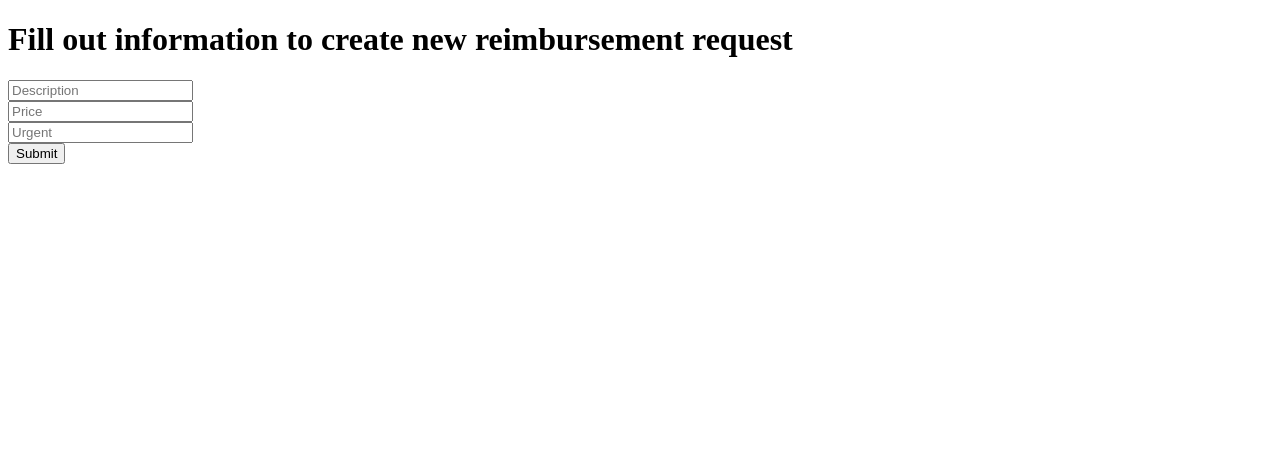
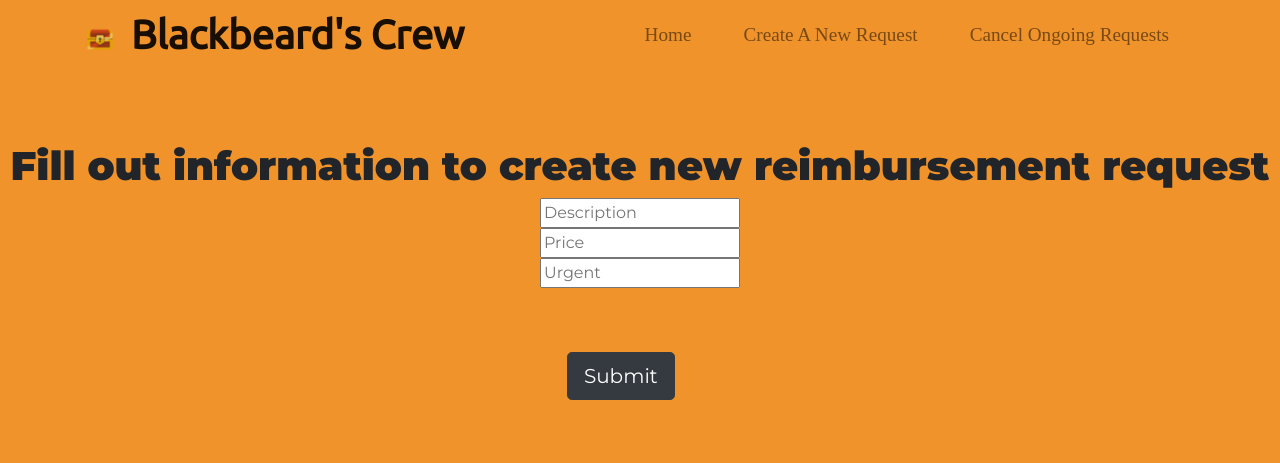
Before and after one commit to mofesdo/p1-expense-reimbursement-system, a Flask app: page /createrequest in a window 1280 px wide. Shown: the top 463 px of the page. Run offline with Flask 2, Linux system fonts and the light colour scheme.

Commit message:
added navbar to other webpages

```diff
--- a/templates/createNewReimbursement.html
+++ b/templates/createNewReimbursement.html
@@ -6,8 +6,53 @@
           content="width=device-width, user-scalable=no, initial-scale=1.0, maximum-scale=1.0, minimum-scale=1.0">
     <meta http-equiv="X-UA-Compatible" content="ie=edge">
     <title>Create New Reimbursement Request</title>
+    <link rel="stylesheet" type="image/x-icon" href="file://localhost/Users/mofesdo/Downloads/favicon.ico">
+    <!-- <link rel="icon" type="image/x-icon" href="/images/favicon.ico"> -->
+
+    <!-- Bootstrap Scripts -->
+    <link href="https://cdn.jsdelivr.net/npm/bootstrap@5.2.0-beta1/dist/css/bootstrap.min.css" rel="stylesheet"
+        integrity="sha384-0evHe/X+R7YkIZDRvuzKMRqM+OrBnVFBL6DOitfPri4tjfHxaWutUpFmBp4vmVor" crossorigin="anonymous">
+    <script src="https://cdn.jsdelivr.net/npm/bootstrap@5.2.0-beta1/dist/js/bootstrap.bundle.min.js"
+        integrity="sha384-pprn3073KE6tl6bjs2QrFaJGz5/SUsLqktiwsUTF55Jfv3qYSDhgCecCxMW52nD2" crossorigin="anonymous">
+    </script>
+    <!-- Google Fonts -->
+    <link rel="preconnect" href="https://fonts.googleapis.com">
+    <link rel="preconnect" href="https://fonts.gstatic.com" crossorigin>
+    <link href="https://fonts.googleapis.com/css2?family=Montserrat:wght@100;400;900&family=Ubuntu&display=swap"
+        rel="stylesheet">
+
+    <!-- CSS Stylesheets -->
+    <link rel="stylesheet" href="https://cdn.jsdelivr.net/npm/bootstrap@4.5.3/dist/css/bootstrap.min.css"
+        integrity="sha384-TX8t27EcRE3e/ihU7zmQxVncDAy5uIKz4rEkgIXeMed4M0jlfIDPvg6uqKI2xXr2" crossorigin="anonymous">
+    <link rel="stylesheet" type="text/css" href="{{ url_for('static',filename='styles/styles.css') }}">
 </head>
 <body>
+    <div class="container-lg">
+        <!-- Nav Bar -->
+        <nav class="navbar navbar-expand-lg navbar-light">
+            <a class="navbar-brand" href="#">
+                <img src="/images/favicon1.png" width="30" height="30" alt="">
+            </a>
+            <a class="navbar-brand" href="">Blackbeard's Crew </a>
+            <button class="navbar-toggler" type="button" data-toggle="collapse" data-target="#navbarSupportedContent"
+                aria-controls="navbarSupportedContent" aria-expanded="false" aria-label="Toggle navigation">
+                <span class="navbar-toggler-icon"></span>
+            </button>
+            <div class="collapse navbar-collapse" id="navbarSupportedContent">
+                <ul class="navbar-nav ml-auto" id="navbar-items">
+                    <li class="nav-item">
+                        <a class="nav-link" href="/">Home</a>
+                    </li>
+                    <li class="nav-item">
+                        <a class="nav-link" href="/createrequest">Create A New Request</a>
+                    </li>
+                    <li class="nav-item">
+                        <a class="nav-link" href="#pricing">Cancel Ongoing Requests </a>
+                    </li>
+                </ul>
+            </div>
+        </nav>
+    </div>
     <div>
           <h1>Fill out information to create new reimbursement request</h1>
           <form action="/requests/input" method="post">
--- a/templates/index.html
+++ b/templates/index.html
@@ -3,6 +3,7 @@
 <head>
     <meta charset="UTF-8">
     <title>Blackbeard's Crew</title>
+    <link rel="icon" type="image/x-icon" href="/images/favicon.ico">
 
     <!-- Bootstrap Scripts -->
     <link href="https://cdn.jsdelivr.net/npm/bootstrap@5.2.0-beta1/dist/css/bootstrap.min.css" rel="stylesheet" integrity="sha384-0evHe/X+R7YkIZDRvuzKMRqM+OrBnVFBL6DOitfPri4tjfHxaWutUpFmBp4vmVor" crossorigin="anonymous">
@@ -23,6 +24,9 @@
 
           <!-- Nav Bar -->
           <nav class="navbar navbar-expand-lg navbar-dark">
+            <a class="navbar-brand" href="#">
+              <img src="/images/favicon1.png" width="30" height="30" alt="">
+          </a>
             <a class="navbar-brand" href="">Blackbeard's Crew </a>
             <button class="navbar-toggler" type="button" data-toggle="collapse" data-target="#navbarSupportedContent" aria-controls="navbarSupportedContent" aria-expanded="false" aria-label="Toggle navigation">
               <span class="navbar-toggler-icon"></span>
```
Also changed, not shown: templates/dashboard.html (+58 -5 lines), images/favicon.ico (added), images/favicon1.png (added).
